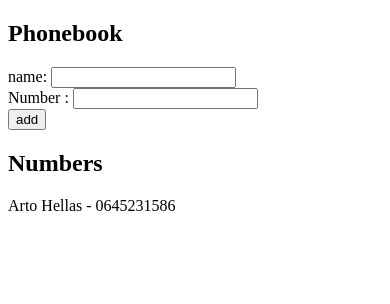
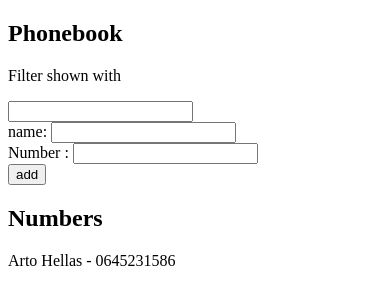
Before and after one commit to GuillemotClement/fullstack_helsinki-2026, a React (Vite) app in the folder part2/phonebook/: page / in a window 390 px wide. Shown: the top 304 px of the page. Built offline with nearby package versions, Linux system fonts and the light colour scheme.

Commit message:
feat: phonebook - part 4

```diff
--- a/part2/phonebook/src/App.jsx
+++ b/part2/phonebook/src/App.jsx
@@ -6,6 +6,8 @@ const App = () => {
 	]);
 	const [newName, setNewName] = useState("");
 	const [newTel, setNewTel] = useState("");
+	const [searchName, setSearchName] = useState("");
+	const [showAll, setShowAll] = useState(true);
 
 	const addNumber = (event) => {
 		event.preventDefault();
@@ -43,9 +45,24 @@ const App = () => {
 		setNewTel(event.target.value);
 	};
 
+	const handleSearchName = (event) => {
+		setShowAll(false);
+		setSearchName(event.target.value);
+	};
+
+	const personsToShow = showAll
+		? persons
+		: persons.filter((person) => person.name === searchName);
+
 	return (
 		<div>
 			<h2>Phonebook</h2>
+
+			<div className="">
+				<p>Filter shown with</p>
+				<input type="text" value={searchName} onChange={handleSearchName} />
+			</div>
+
 			<form onSubmit={addNumber}>
 				<div>
 					name: <input onChange={handleNameChange} value={newName} required />
@@ -64,7 +81,7 @@ const App = () => {
 				</div>
 			</form>
 			<h2>Numbers</h2>
-			{persons.map((person) => (
+			{personsToShow.map((person) => (
 				<p key={person.name}>
 					{person.name} - {person.tel}
 				</p>
```
